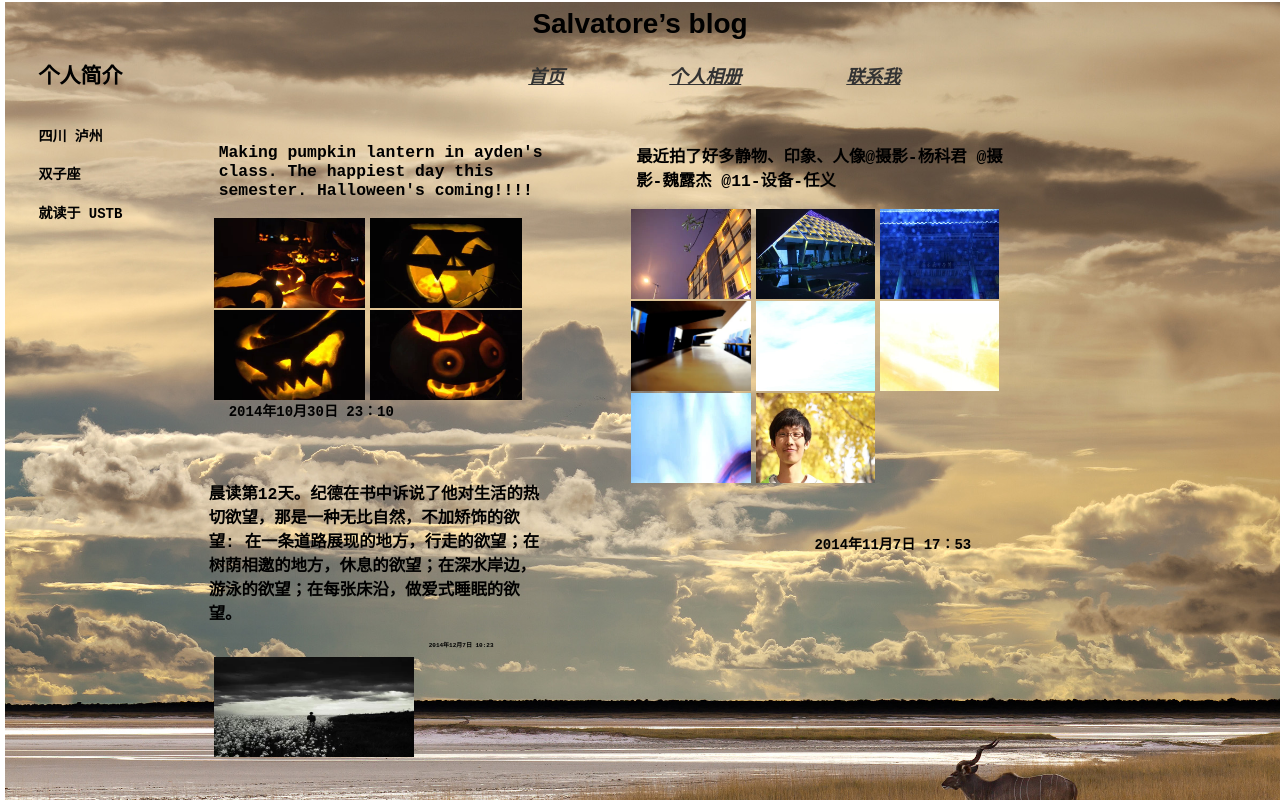
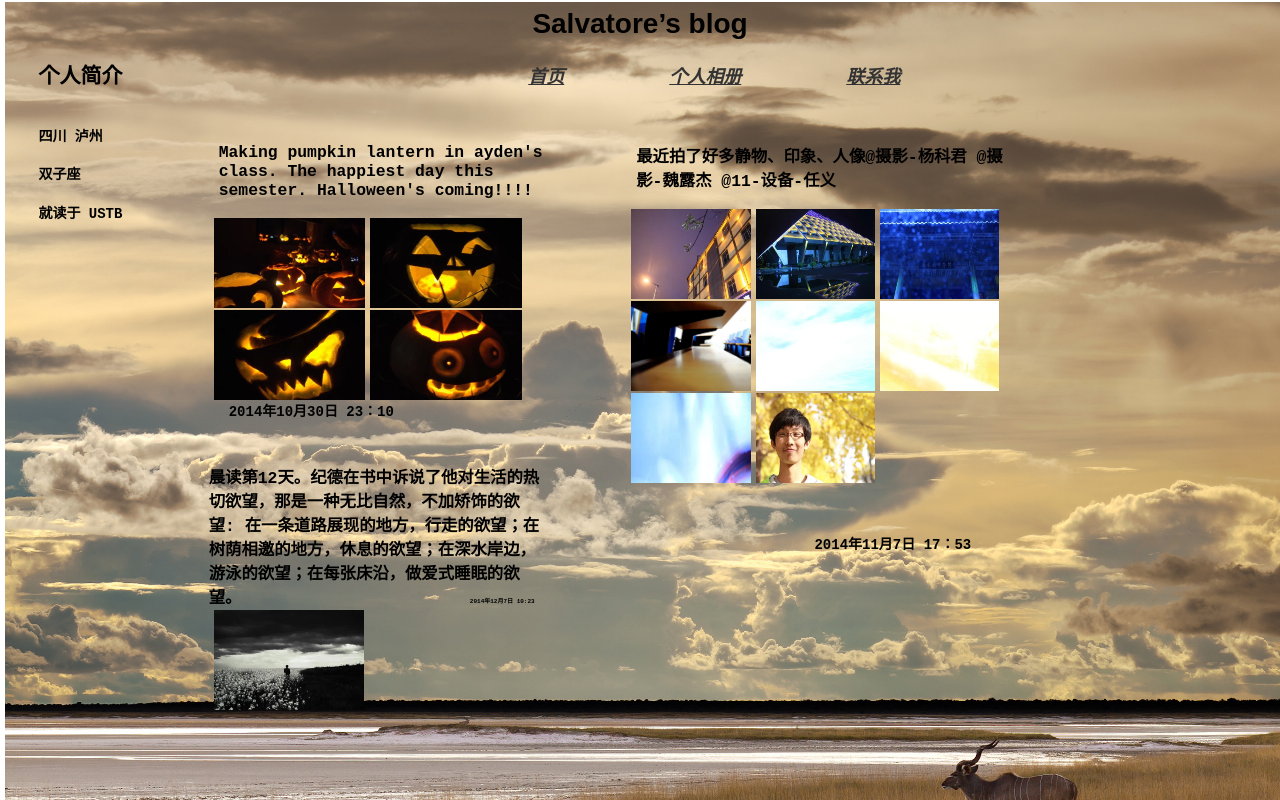
Before and after one commit to zrjaa1/zrjaa1.github.io, a plain HTML site: page index.html in a window 1280 px wide. Drawn offline with Linux system fonts and the light colour scheme.

Commit message:
version 2.0

```diff
--- a/index.html
+++ b/index.html
@@ -83,9 +83,9 @@
 
 
 	<section style=float:left;margin-left:40px;margin-top:5px;>				               								<!--一个article里含3个sections-->
-	<h3>晨读第12天。纪德在书中诉说了他对生活的热切欲望，那是一种无比自然，不加矫饰的欲望: 在一条道路展现的地方，行走的欲望；在树荫相邀的地方，休息的欲望；在深水岸边，游泳的欲望；在每张床沿，做爱式睡眠的欲望。</h3>
-	<h3 style=font-size:6px;margin-left:220px;margin-top:1px;>2014年12月7日 10:23 </h3>
-	<img src=img/psb.jpeg style=width:200px;height:100px;>
+	<h3 style=display:inline;>晨读第12天。纪德在书中诉说了他对生活的热切欲望，那是一种无比自然，不加矫饰的欲望: 在一条道路展现的地方，行走的欲望；在树荫相邀的地方，休息的欲望；在深水岸边，游泳的欲望；在每张床沿，做爱式睡眠的欲望。</h3>
+	<h3 style=font-size:6px;display:inline;margin-left:220px;margin-top:1px;>2014年12月7日 10:23 </h3>
+	<img src=img/psb.jpeg style=width:150px;height:100px;>
 	</section>
 
 
```
